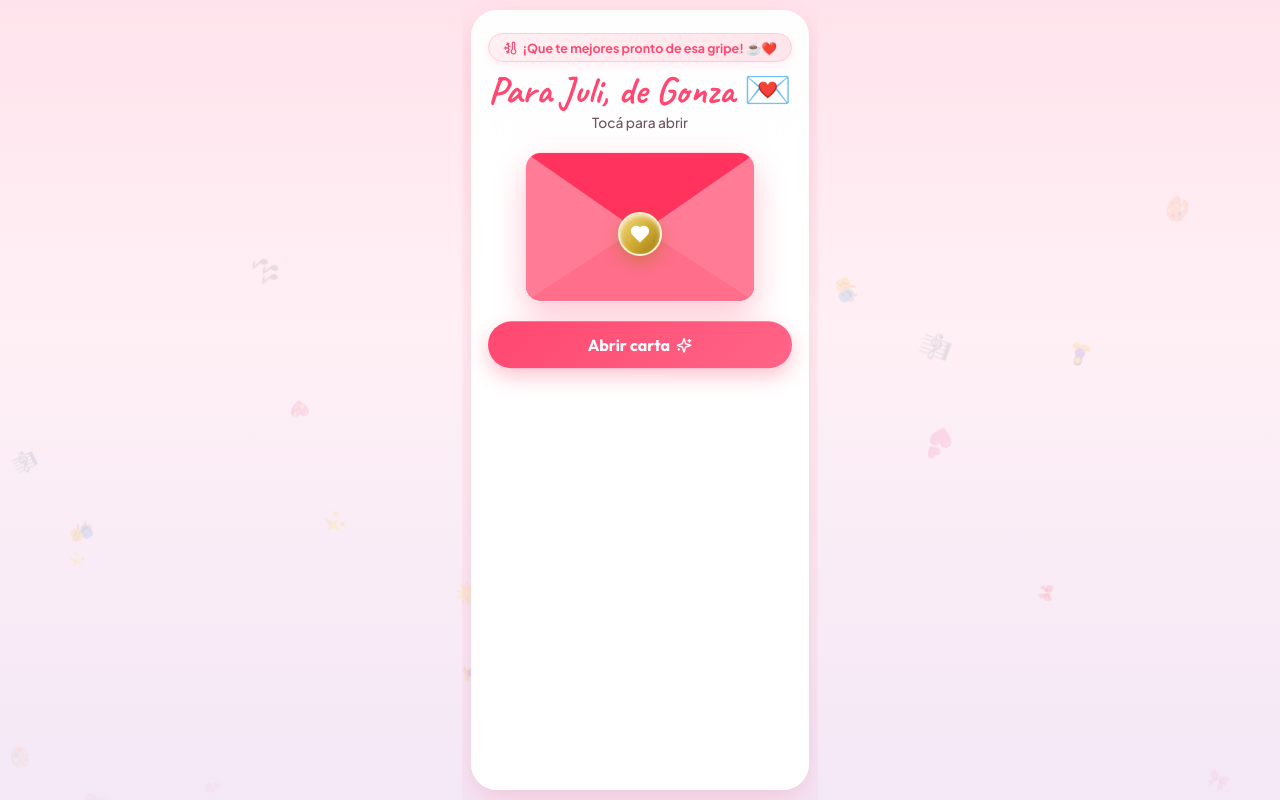
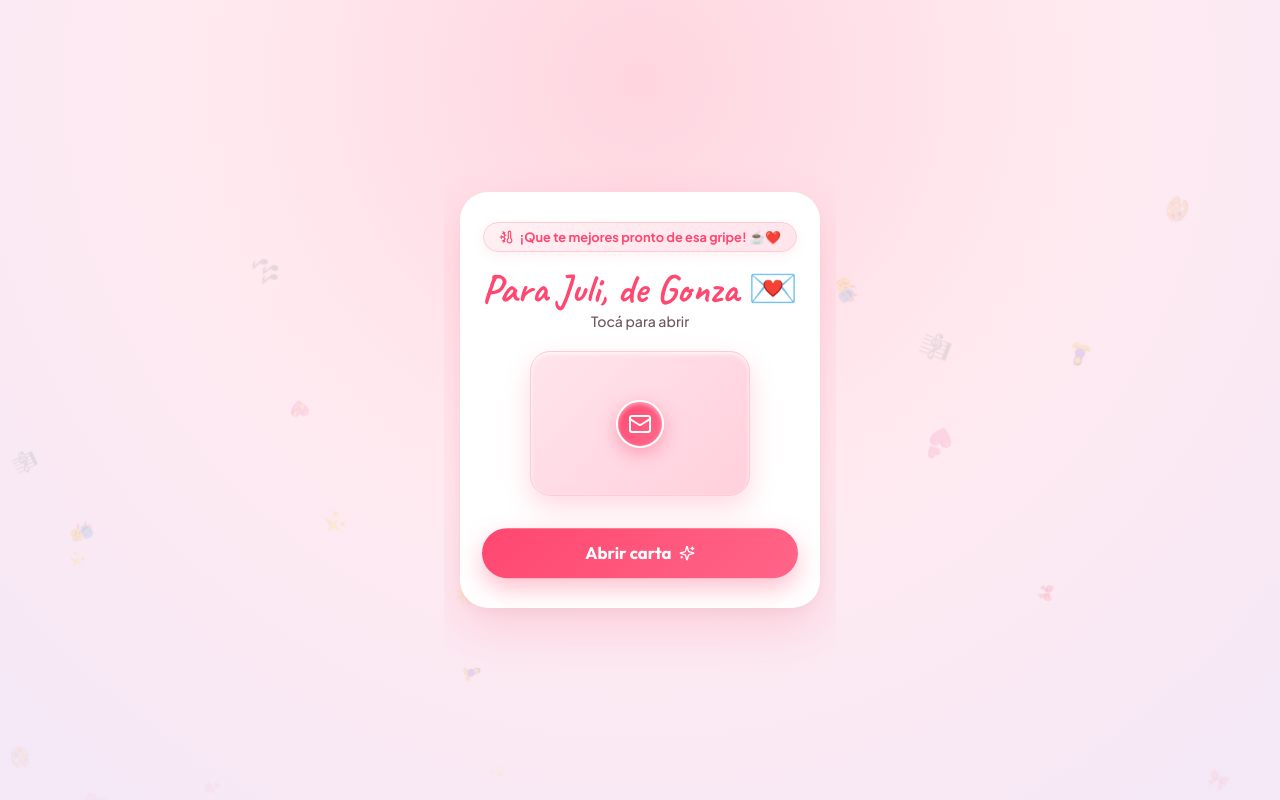
Before and after one commit to GonzaloGamenara/citas, a React (Vite) app: page / in a window 1280 px wide. Built offline with nearby package versions, Linux system fonts and the light colour scheme; a web font is replaced by a local one.

Commit message:
design: world-class UI redesign with natural height, sleek card & bounded NO button

```diff
--- a/src/components/ProposalStep.jsx
+++ b/src/components/ProposalStep.jsx
@@ -1,67 +1,31 @@
 import React, { useState, useRef } from 'react';
 import { motion, AnimatePresence } from 'framer-motion';
-import { Heart, Sparkles, ThermometerSnowflake } from 'lucide-react';
+import { Heart, Sparkles, ThermometerSnowflake, Mail } from 'lucide-react';
 import { DATE_CONFIG } from '../config/dateConfig';
 
 const ProposalStep = ({ onAccept }) => {
   const [isOpen, setIsOpen] = useState(false);
   const [phraseIndex, setPhraseIndex] = useState(0);
-  const [noPosition, setNoPosition] = useState(null);
-  const cardRef = useRef(null);
-  const yesBtnRef = useRef(null);
+  const [noOffset, setNoOffset] = useState({ x: 0, y: 0 });
 
-  // Esquivar manteniendo el botón NO 100% DENTRO de la tarjeta (Jamás desaparece de la pantalla)
+  // Esquivar manteniendo el botón NO 100% visible dentro del área de la tarjeta
   const dodgeNoButton = (e) => {
     if (e) {
       e.stopPropagation();
     }
-    const cardEl = cardRef.current;
-    const cardWidth = cardEl ? cardEl.offsetWidth : 320;
-    const cardHeight = cardEl ? cardEl.offsetHeight : 450;
+    // Rangos de desplazamiento seguro que nunca desbordan la tarjeta en celulares
+    const randomX = Math.floor((Math.random() - 0.5) * 160); // entre -80px y 80px
+    const randomY = Math.floor((Math.random() - 0.5) * 120); // entre -60px y 60px
 
-    const btnWidth = 140;
-    const btnHeight = 42;
-
-    const minX = 14;
-    const maxX = Math.max(minX, cardWidth - btnWidth - 14);
-
-    const minY = 70;
-    const maxY = Math.max(minY, cardHeight - btnHeight - 20);
-
-    let newX = minX;
-    let newY = minY;
-    let isValid = false;
-    let attempts = 0;
-
-    while (!isValid && attempts < 50) {
-      attempts++;
-      newX = Math.floor(minX + Math.random() * (maxX - minX));
-      newY = Math.floor(minY + Math.random() * (maxY - minY));
-
-      // Garantizar que no colisione con el botón SÍ
-      if (yesBtnRef.current) {
-        const yesRect = yesBtnRef.current.getBoundingClientRect();
-        const cardRect = cardEl.getBoundingClientRect();
-        const yesRelativeY = yesRect.top - cardRect.top;
-
-        // Si está a más de 45px de distancia del botón SÍ en el eje Y, es válido
-        if (Math.abs(newY - yesRelativeY) > 45) {
-          isValid = true;
-        }
-      } else {
-        isValid = true;
-      }
-    }
-
-    setNoPosition({ x: newX, y: newY });
+    setNoOffset({ x: randomX, y: randomY });
     setPhraseIndex((prev) => (prev + 1) % DATE_CONFIG.noButtonPhrases.length);
   };
 
   return (
-    <div className="disney-card" ref={cardRef} style={{ position: 'relative' }}>
+    <div className="disney-card">
       <AnimatePresence mode="wait">
         {!isOpen ? (
-          /* ESTADO 1: SOBRE TIPO CARTA REALISTA CON SELLO DORADO 💌 */
+          /* ESTADO 1: CARTA / SOBRE ROMÁNTICO MODERNO 💌 */
           <motion.div
             key="envelope-view"
             initial={{ opacity: 0, scale: 0.95 }}
@@ -69,16 +33,8 @@ const ProposalStep = ({ onAccept }) => {
             exit={{ opacity: 0, scale: 0.9 }}
             transition={{ duration: 0.35 }}
             onClick={() => setIsOpen(true)}
-            style={{
-              cursor: 'pointer',
-              display: 'flex',
-              flexDirection: 'column',
-              justifyContent: 'space-between',
-              height: '100%',
-              padding: '0.2rem 0'
-            }}
+            style={{ cursor: 'pointer' }}
           >
-            <div>
             <div className="getwell-badge">
               <ThermometerSnowflake size={14} color="var(--primary-pink)" />
               <span>{DATE_CONFIG.getWellBadge}</span>
@@ -88,21 +44,15 @@ const ProposalStep = ({ onAccept }) => {
               {DATE_CONFIG.envelopeTitle}
             </h2>
             <p className="disney-subtitle">{DATE_CONFIG.envelopeSubtitle}</p>
-            </div>
 
-            {/* Ilustración 3D de Sobre Realista */}
+            {/* Ilustración de Carta Sobria y Elegante */}
             <motion.div
-              whileHover={{ scale: 1.04 }}
-              whileTap={{ scale: 0.96 }}
-              className="envelope-real-card"
+              whileHover={{ scale: 1.03 }}
+              whileTap={{ scale: 0.97 }}
+              className="envelope-hero-wrapper"
             >
-              <div className="envelope-real-body">
-                <div className="envelope-flap-top"></div>
-                <div className="envelope-pocket-left"></div>
-                <div className="envelope-pocket-right"></div>
-                <div className="envelope-wax-stamp">
-                  <Heart size={20} fill="#ffffff" color="#ffffff" className="pulse-heart" />
-                </div>
+              <div className="seal-circle-gold">
+                <Mail size={24} color="#ffffff" />
               </div>
             </motion.div>
 
@@ -110,7 +60,7 @@ const ProposalStep = ({ onAccept }) => {
               animate={{ y: [0, 3, 0] }}
               transition={{ repeat: Infinity, duration: 1.8 }}
               className="btn-disney-primary"
-              style={{ marginTop: '0.6rem', width: '100%' }}
+              style={{ marginTop: '0.6rem' }}
             >
               <span>Abrir carta</span>
               <Sparkles size={16} />
@@ -123,14 +73,7 @@ const ProposalStep = ({ onAccept }) => {
             initial={{ opacity: 0, y: 20 }}
             animate={{ opacity: 1, y: 0 }}
             transition={{ duration: 0.4 }}
-            style={{
-              display: 'flex',
-              flexDirection: 'column',
-              justifyContent: 'space-between',
-              height: '100%'
-            }}
           >
-            <div>
             <div className="getwell-badge">
               <ThermometerSnowflake size={14} />
               <span>{DATE_CONFIG.getWellBadge}</span>
@@ -138,76 +81,54 @@ const ProposalStep = ({ onAccept }) => {
 
             <h1 className="disney-title-serif">{DATE_CONFIG.proposalTitle}</h1>
             <p className="disney-subtitle">{DATE_CONFIG.proposalSubtitle}</p>
-            </div>
 
             {/* Corazón animado */}
             <motion.div
               animate={{ y: [0, -4, 0] }}
               transition={{ repeat: Infinity, duration: 2.8, ease: "easeInOut" }}
-              style={{ margin: '0.4rem 0', display: 'inline-block' }}
+              style={{ margin: '0.6rem 0 1.2rem 0', display: 'inline-block' }}
             >
               <div
                 style={{
-                  width: '74px',
-                  height: '74px',
+                  width: '76px',
+                  height: '76px',
                   borderRadius: '50%',
                   background: 'linear-gradient(135deg, #ffd3e2 0%, #ff4770 100%)',
                   display: 'flex',
                   alignItems: 'center',
                   justifyContent: 'center',
-                  boxShadow: '0 8px 18px rgba(255, 71, 112, 0.28)',
+                  boxShadow: '0 10px 22px rgba(255, 71, 112, 0.3)',
                   margin: '0 auto'
                 }}
               >
-                <Heart size={34} fill="#ffffff" color="#ffffff" className="pulse-heart" />
+                <Heart size={36} fill="#ffffff" color="#ffffff" className="pulse-heart" />
               </div>
             </motion.div>
 
             {/* Botones */}
-            <div style={{ display: 'flex', flexDirection: 'column', gap: '0.75rem', width: '100%' }}>
+            <div style={{ display: 'flex', flexDirection: 'column', gap: '0.8rem', width: '100%', position: 'relative' }}>
               <button
-                ref={yesBtnRef}
                 onClick={onAccept}
                 className="btn-disney-primary"
               >
-                <Heart fill="white" size={17} />
+                <Heart fill="white" size={18} />
                 <span>¡SÍ, DE UNA! 💕</span>
               </button>
 
-              {!noPosition && (
-                <button
-                  onClick={dodgeNoButton}
-                  onMouseEnter={dodgeNoButton}
-                  onTouchStart={dodgeNoButton}
-                  className="btn-disney-secondary"
-                >
-                  {DATE_CONFIG.noButtonPhrases[phraseIndex]}
-                </button>
-              )}
-            </div>
-
-            {/* Botón NO escapando STRICTAMENTE dentro del contenedor de la tarjeta (Jamás desaparece) */}
-            {noPosition && (
               <motion.button
                 onClick={dodgeNoButton}
                 onMouseEnter={dodgeNoButton}
                 onTouchStart={dodgeNoButton}
                 className="btn-disney-secondary"
-                initial={false}
                 animate={{
-                  position: 'absolute',
-                  left: `${noPosition.x}px`,
-                  top: `${noPosition.y}px`,
-                  maxWidth: 'calc(100% - 28px)',
-                  width: 'auto',
-                  zIndex: 9999,
-                  boxShadow: '0 8px 20px rgba(0,0,0,0.18)'
+                  x: noOffset.x,
+                  y: noOffset.y
                 }}
-                transition={{ type: "spring", stiffness: 450, damping: 28 }}
+                transition={{ type: "spring", stiffness: 400, damping: 25 }}
               >
                 {DATE_CONFIG.noButtonPhrases[phraseIndex]}
               </motion.button>
-            )}
+            </div>
           </motion.div>
         )}
       </AnimatePresence>
--- a/src/styles/theme.css
+++ b/src/styles/theme.css
@@ -1,17 +1,15 @@
 /* =========================================================
-   DISEÑO UX/UI ULTRA-RESPONSIVO 4.0 (ADAPTACIÓN FULL 100% PANTALLA) ✨
+   DISEÑO UX/UI PROFESIONAL WORLD-CLASS 5.0 ✨💌
    ========================================================= */
 
 :root {
-  --bg-color: #ffe3ec;
-  --bg-gradient: linear-gradient(180deg, #ffe3ec 0%, #fff0f5 40%, #f4e8f7 100%);
+  --bg-gradient: radial-gradient(circle at 50% 10%, #ffd6e0 0%, #ffeaf0 45%, #f4e8f7 100%);
   --primary-pink: #ff4770;
   --primary-hover: #e6325a;
   --primary-light: #fff0f3;
   --gold-accent: #d4af37;
-  --gold-gradient: linear-gradient(135deg, #f8db8a 0%, #d4af37 50%, #9e790a 100%);
-  --card-bg: rgba(255, 255, 255, 0.96);
-  --card-shadow: 0 16px 40px rgba(255, 71, 112, 0.16), 0 4px 16px rgba(0, 0, 0, 0.04);
+  --card-bg: #ffffff;
+  --card-shadow: 0 20px 48px rgba(255, 71, 112, 0.16), 0 6px 18px rgba(0, 0, 0, 0.04);
   --text-main: #2b1b22;
   --text-muted: #6e5560;
   --font-serif: 'Playfair Display', serif;
@@ -31,10 +29,9 @@
 html, body {
   width: 100%;
   max-width: 100vw;
-  overflow-x: hidden;
   min-height: 100vh;
   min-height: 100dvh;
-  background-color: var(--bg-color);
+  background-color: #ffd6e0;
 }
 
 body {
@@ -48,13 +45,13 @@ body {
   padding: 0;
 }
 
-/* Container Principal Móvil que ocupa el 100% de la pantalla */
+/* Container Principal Móvil Centrado */
 .app-container {
   width: 100%;
-  max-width: 430px;
+  max-width: 410px;
   min-height: 100vh;
   min-height: 100dvh;
-  padding: 0.6rem 0.6rem;
+  padding: 1.2rem 1rem;
   display: flex;
   flex-direction: column;
   justify-content: center;
@@ -64,26 +61,21 @@ body {
   overflow-x: hidden;
 }
 
-/* Tarjeta Principal Adaptada en Altura al 100% de la pantalla */
+/* Tarjeta Principal Proporcionada al Contenido (Sin espacios vacíos enormes) */
 .disney-card {
   background: var(--card-bg);
-  backdrop-filter: blur(16px);
-  -webkit-backdrop-filter: blur(16px);
-  border-radius: 26px;
-  padding: 1.2rem 1rem;
+  border-radius: 28px;
+  padding: 1.8rem 1.3rem;
   box-shadow: var(--card-shadow);
   border: 1.5px solid rgba(255, 255, 255, 0.98);
   width: 100%;
   max-width: 100%;
-  min-height: calc(100dvh - 1.2rem);
-  display: flex;
-  flex-direction: column;
-  justify-content: space-between;
+  height: auto;
   text-align: center;
   position: relative;
   z-index: 20;
   box-sizing: border-box;
-  overflow: hidden;
+  margin: auto 0;
 }
 
 /* Badge Tierno Pronta Recuperación */
@@ -91,49 +83,43 @@ body {
   display: inline-flex;
   align-items: center;
   justify-content: center;
-  gap: 0.35rem;
+  gap: 0.4rem;
   background: linear-gradient(135deg, #fff0f3 0%, #ffe4eb 100%);
   border: 1.5px solid #ffccd5;
-  padding: 0.35rem 0.85rem;
+  padding: 0.4rem 0.95rem;
   border-radius: 50px;
-  font-size: 0.78rem;
+  font-size: 0.8rem;
   font-weight: 700;
   color: var(--primary-pink);
-  margin-bottom: 0.4rem;
-  max-width: 100%;
-  white-space: nowrap;
-  overflow: hidden;
-  text-overflow: ellipsis;
-  box-shadow: 0 4px 10px rgba(255, 71, 112, 0.08);
+  margin-bottom: 0.8rem;
+  box-shadow: 0 4px 12px rgba(255, 71, 112, 0.08);
+  line-height: 1.2;
 }
 
-/* Tipografías con Ajuste Responsivo Estricto */
+/* Tipografías */
 .letter-recipient-title {
   font-family: var(--font-accent);
-  font-size: clamp(1.8rem, 6vw, 2.4rem);
+  font-size: 2.5rem;
   font-weight: 700;
   color: var(--primary-pink);
   line-height: 1.1;
   margin-top: 0.1rem;
   margin-bottom: 0.1rem;
-  word-wrap: break-word;
-  max-width: 100%;
 }
 
 .disney-title-serif {
   font-family: var(--font-serif);
-  font-size: clamp(1.25rem, 4.5vw, 1.55rem);
+  font-size: 1.55rem;
   font-weight: 700;
   color: var(--text-main);
-  line-height: 1.25;
-  margin-bottom: 0.25rem;
+  line-height: 1.28;
+  margin-bottom: 0.35rem;
   letter-spacing: -0.3px;
-  word-wrap: break-word;
 }
 
 .disney-title-accent {
   font-family: var(--font-accent);
-  font-size: clamp(1.6rem, 5vw, 2rem);
+  font-size: 2.1rem;
   color: var(--primary-pink);
   line-height: 1.1;
   margin-bottom: 0.1rem;
@@ -141,11 +127,11 @@ body {
 }
 
 .disney-subtitle {
-  font-size: clamp(0.78rem, 3.2vw, 0.86rem);
+  font-size: 0.88rem;
   color: var(--text-muted);
   font-weight: 500;
-  line-height: 1.35;
-  margin-bottom: 0.6rem;
+  line-height: 1.4;
+  margin-bottom: 1.1rem;
 }
 
 /* Botones Principales */
@@ -153,18 +139,18 @@ body {
   background: linear-gradient(135deg, #ff4770 0%, #ff6588 100%);
   color: white;
   font-family: var(--font-heading);
-  font-size: 1rem;
+  font-size: 1.05rem;
   font-weight: 700;
-  padding: 0.85rem 1.2rem;
+  padding: 0.9rem 1.3rem;
   border-radius: 50px;
   border: none;
   cursor: pointer;
-  box-shadow: 0 8px 20px rgba(255, 71, 112, 0.32);
-  transition: all 0.2s ease;
+  box-shadow: 0 10px 24px rgba(255, 71, 112, 0.35);
+  transition: all 0.2s cubic-bezier(0.175, 0.885, 0.32, 1.275);
   display: inline-flex;
   align-items: center;
   justify-content: center;
-  gap: 0.4rem;
+  gap: 0.45rem;
   width: 100%;
   outline: none;
 }
@@ -177,96 +163,55 @@ body {
   background: white;
   color: var(--primary-pink);
   font-family: var(--font-heading);
-  font-size: 0.9rem;
+  font-size: 0.95rem;
   font-weight: 600;
-  padding: 0.7rem 1rem;
+  padding: 0.75rem 1.1rem;
   border-radius: 50px;
   border: 1.5px solid #ffccd5;
   cursor: pointer;
   transition: transform 0.15s ease;
   width: 100%;
-  box-shadow: 0 3px 8px rgba(0, 0, 0, 0.03);
+  box-shadow: 0 3px 10px rgba(0, 0, 0, 0.03);
   white-space: nowrap;
   overflow: hidden;
   text-overflow: ellipsis;
 }
 
 /* =========================================================
-   DISEÑO SOBRE TIPO CARTA REALISTA 💌 (Elegante & Responsivo)
+   SOBRE TIPO CARTA MODERNA CON SELLO DE CORAZÓN 💌
    ========================================================= */
-.envelope-real-card {
+.envelope-hero-wrapper {
+  margin: 1.2rem auto 1.4rem auto;
   width: 100%;
-  max-width: 230px;
-  height: 150px;
-  margin: 0.6rem auto;
+  max-width: 220px;
+  height: 145px;
+  background: linear-gradient(135deg, #ffe4ec 0%, #ffd0dc 100%);
+  border-radius: 20px;
   position: relative;
+  display: flex;
+  flex-direction: column;
+  align-items: center;
+  justify-content: center;
+  box-shadow: 0 12px 28px rgba(255, 71, 112, 0.2), inset 0 2px 4px rgba(255,255,255,0.8);
+  border: 1.5px solid #ffccd5;
   cursor: pointer;
-  perspective: 1000px;
+  transition: transform 0.2s ease;
 }
 
-.envelope-real-body {
-  width: 100%;
-  height: 100%;
-  background: linear-gradient(135deg, #ffa3b5 0%, #ff4770 100%);
-  border-radius: 16px;
-  position: relative;
-  box-shadow: 0 14px 32px rgba(255, 71, 112, 0.3), inset 0 2px 6px rgba(255, 255, 255, 0.4);
-  overflow: hidden;
-  border: 1.5px solid rgba(255, 255, 255, 0.8);
+.envelope-hero-wrapper:hover {
+  transform: translateY(-3px) scale(1.02);
 }
 
-.envelope-flap-top {
-  position: absolute;
-  top: 0;
-  left: 0;
-  width: 0;
-  height: 0;
-  border-left: 115px solid transparent;
-  border-right: 115px solid transparent;
-  border-top: 80px solid #ff335e;
-  transform-origin: top;
-  z-index: 3;
-}
-
-.envelope-pocket-left {
-  position: absolute;
-  bottom: 0;
-  left: 0;
-  width: 0;
-  height: 0;
-  border-left: 115px solid #ff7b96;
-  border-top: 75px solid transparent;
-  border-bottom: 75px solid #ff6e8a;
-  z-index: 2;
-}
-
-.envelope-pocket-right {
-  position: absolute;
-  bottom: 0;
-  right: 0;
-  width: 0;
-  height: 0;
-  border-right: 115px solid #ff7b96;
-  border-top: 75px solid transparent;
-  border-bottom: 75px solid #ff6e8a;
-  z-index: 2;
-}
-
-.envelope-wax-stamp {
-  position: absolute;
-  top: 55%;
-  left: 50%;
-  transform: translate(-50%, -50%);
-  width: 44px;
-  height: 44px;
+.seal-circle-gold {
+  width: 48px;
+  height: 48px;
   border-radius: 50%;
-  background: var(--gold-gradient);
+  background: linear-gradient(135deg, #ff4770 0%, #ff6b8b 100%);
   display: flex;
   align-items: center;
   justify-content: center;
-  box-shadow: 0 6px 16px rgba(158, 121, 10, 0.4), inset 0 2px 4px rgba(255,255,255,0.7);
-  z-index: 5;
-  border: 2px solid #fff3d1;
+  box-shadow: 0 6px 18px rgba(255, 71, 112, 0.4), inset 0 2px 4px rgba(255,255,255,0.5);
+  border: 2.5px solid #ffffff;
 }
 
 /* Fondo de Chispas */
@@ -303,20 +248,20 @@ body {
 .step-indicator {
   display: flex;
   justify-content: center;
-  gap: 0.35rem;
-  margin-bottom: 0.4rem;
+  gap: 0.4rem;
+  margin-bottom: 0.8rem;
 }
 
 .dot-step {
-  width: 7px;
-  height: 7px;
+  width: 8px;
+  height: 8px;
   border-radius: 50%;
   background: #ffd0dc;
   transition: all 0.3s ease;
 }
 
 .dot-step.active {
-  width: 20px;
+  width: 22px;
   border-radius: 12px;
   background: var(--primary-pink);
 }
```
Also changed, not shown: src/components/DateTypeStep.jsx (+42 -51 lines). Lines whose indentation alone changed are shown as unchanged.
